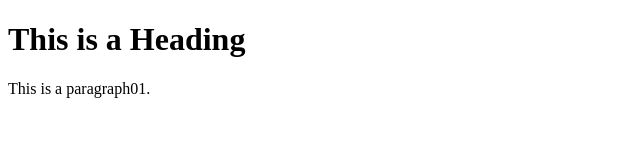
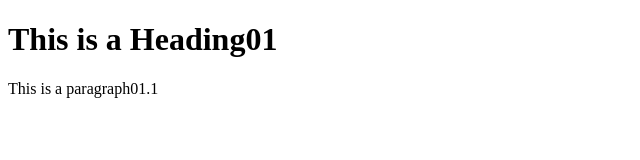
Before and after one commit to lahiruroot/Hacktoberfest2020, a plain HTML site: page index.html in a window 1280 px wide. Shown: the full height of the page, 0-640 px from the left. Drawn offline with Linux system fonts and the light colour scheme.

Commit message:
Update index.html

```diff
--- a/index.html
+++ b/index.html
@@ -1,12 +1,12 @@
 <!DOCTYPE html>
 <html>
 <head>
-<title>Page Title</title>
+<title>Page Title01</title>
 </head>
 <body>
 
-<h1>This is a Heading</h1>
-<p>This is a paragraph01.</p>
+<h1>This is a Heading01</h1>
+<p>This is a paragraph01.1</p>
 
 </body>
 </html>
```
